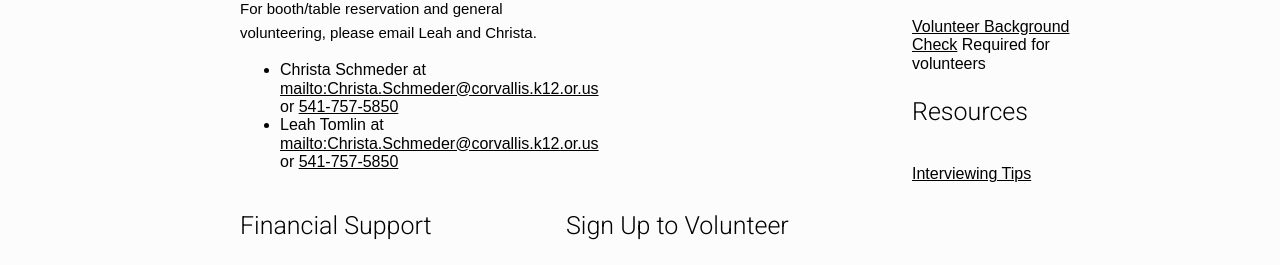
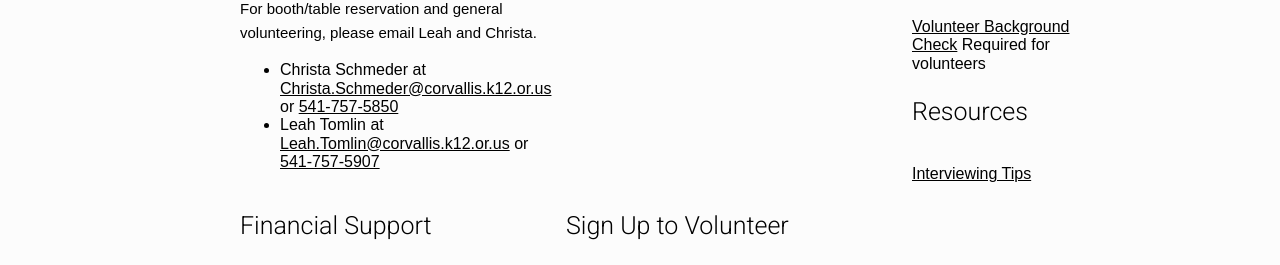
Before and after one commit to peterramsing/benton-county-career-convention, a Jekyll site: the page built from index.html, in a window 1280 px wide. Shown: the part 1391-1656 px from the top of the page. Built offline with Jekyll 4.4.1, drawn with Linux system fonts in a browser that asks for light colours.

Commit message:
fixes email and phones

```diff
--- a/index.html
+++ b/index.html
@@ -51,8 +51,8 @@ title: Home
       <p>
         For booth/table reservation and general volunteering, please email Leah and Christa.
         <ul>
-          <li>Christa Schmeder at <a href="mailto:Christa.Schmeder@corvallis.k12.or.us">mailto:Christa.Schmeder@corvallis.k12.or.us</a> or <a href="tel:541-757-5850">541-757-5850</a></li>
-          <li>Leah Tomlin at <a href="mailto:Leah.Tomlin@corvallis.k12.or.us">mailto:Christa.Schmeder@corvallis.k12.or.us</a> or <a href="tel:541-757-5907">541-757-5850</a></li>
+          <li>Christa Schmeder at <a href="mailto:Christa.Schmeder@corvallis.k12.or.us">Christa.Schmeder@corvallis.k12.or.us</a> or <a href="tel:541-757-5850">541-757-5850</a></li>
+          <li>Leah Tomlin at <a href="mailto:Leah.Tomlin@corvallis.k12.or.us">Leah.Tomlin@corvallis.k12.or.us</a> or <a href="tel:541-757-5907">541-757-5907</a></li>
         </ul>
       </p>
     </div>
```
Also changed, not shown: README.md.
